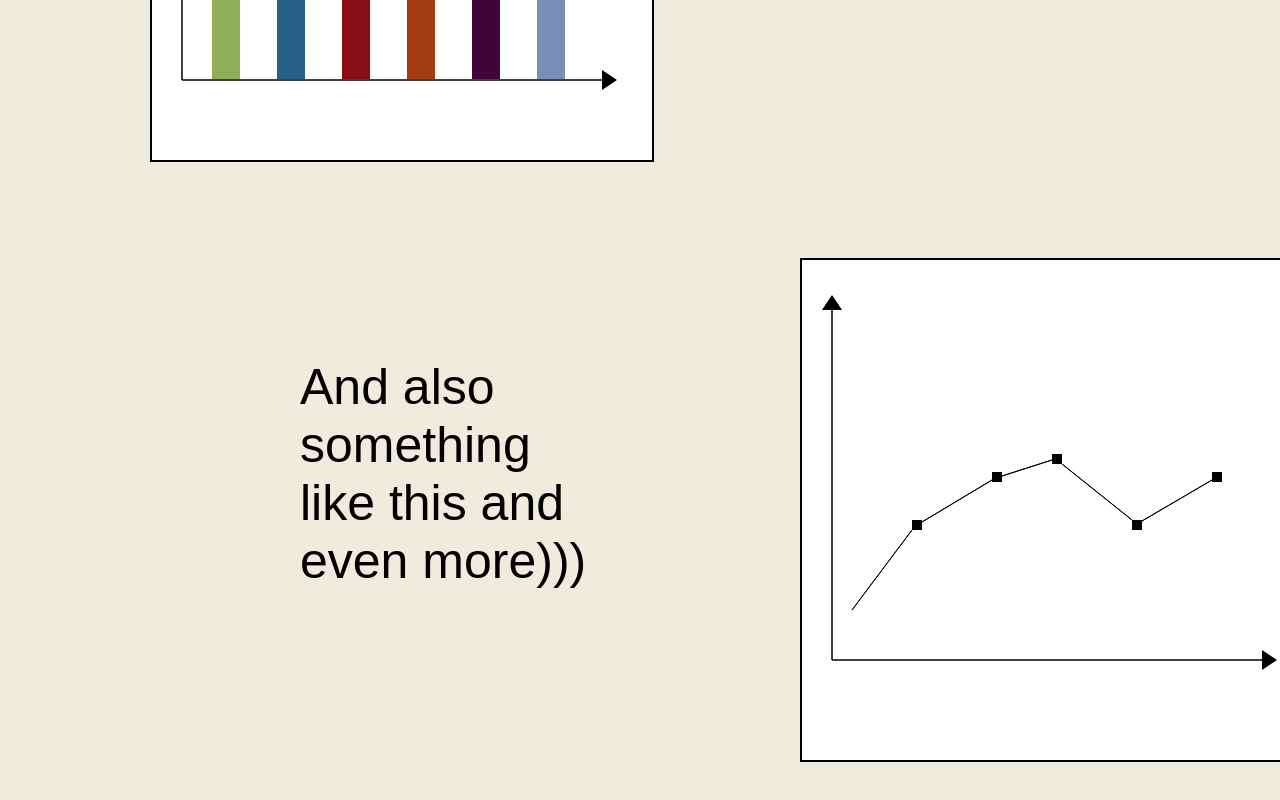
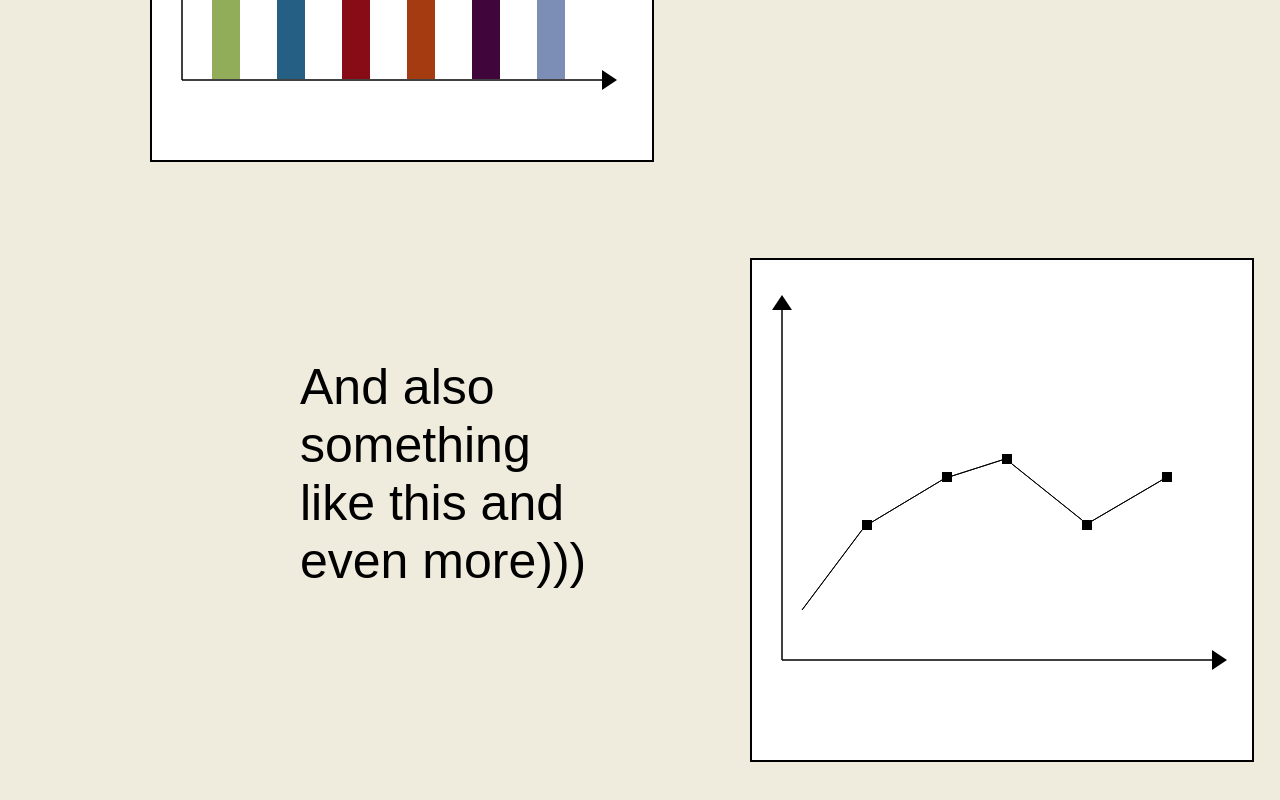
Before and after one commit to Nayopes/canvasHW, a plain HTML site: page index.html in a window 1280 px wide. Shown: the part 492-1292 px from the top of the page. Drawn offline with Linux system fonts and the light colour scheme.

Commit message:
cleaned code and fixed position

```diff
--- a/MShw3.css
+++ b/MShw3.css
@@ -26,14 +26,14 @@ canvas{
     border: 2px solid black;
     position: absolute;
     top: 750px;
-    left: 800px;
+    left: 750px;
 }
 div.first{
     width: 300px;
     height: 400px;
     position: absolute;
     top: 200px;
-    left: 800px;
+    left: 750px;
 }
 div.second{
     width: 300px;
--- a/index.html
+++ b/index.html
@@ -9,15 +9,31 @@
 
 <body>
 
-        <h1>Canvas Knowledge Base</h1>
-    <canvas id="First"
-            width="500px"
-            height="500px">
+    <h1>Canvas Knowledge Base</h1>
+    <canvas
+        id="First"
+        width="500px"
+        height="500px"
+    >
+    </canvas>
+    <canvas
+        id="Second"
+        width="500px"
+        height="500px"
+    >
+    </canvas>
+    <div class="first">
+        <p> I can create something like this))) </p>
 
-    </canvas>
+     </div>
+     <div class="second">
+         <p>And also something like this and even more))) </p>
+
+     </div>
     <script>
-        var canvas=document.getElementById('First')
-        var ctx=canvas.getContext('2d')
+        let canvas = document.getElementById('First')
+        let ctx = canvas.getContext('2d')
+
     //lines
         ctx.beginPath()
         ctx.moveTo(30, 50)
@@ -67,109 +83,92 @@
         ctx.fillStyle='#7d8eb6'
         ctx.fillRect(385, 150, 28, 269)
 
-      </script>
-
-    <canvas id="Second"
-            width="500px"
-            height="500px">
-
-    </canvas>
-
-    <script>
-        var canvas=document.getElementById('Second')
-        var ctx=canvas.getContext('2d')
+        let canvas2 = document.getElementById('Second')
+        let ctx2 = canvas2.getContext('2d')
 
     //lines
-        ctx.beginPath()
-        ctx.moveTo(30, 50)
-        ctx.lineTo(30, 400)
-        ctx.closePath()
-        ctx.stroke()
+        ctx2.beginPath()
+        ctx2.moveTo(30, 50)
+        ctx2.lineTo(30, 400)
+        ctx2.closePath()
+        ctx2.stroke()
 
-        ctx.beginPath()
-        ctx.moveTo(30, 400)
-        ctx.lineTo(460, 400)
-        ctx.closePath()
-        ctx.stroke()
+        ctx2.beginPath()
+        ctx2.moveTo(30, 400)
+        ctx2.lineTo(460, 400)
+        ctx2.closePath()
+        ctx2.stroke()
 
     //triangles
 
-        ctx.beginPath()
-        ctx.moveTo(20, 50)
-        ctx.lineTo(40, 50)
-        ctx.lineTo(30, 35)
-        ctx.closePath()
-        ctx.fillStyle='black'
-        ctx.fill()
+        ctx2.beginPath()
+        ctx2.moveTo(20, 50)
+        ctx2.lineTo(40, 50)
+        ctx2.lineTo(30, 35)
+        ctx2.closePath()
+        ctx2.fillStyle='black'
+        ctx2.fill()
 
-        ctx.beginPath()
-        ctx.moveTo(460, 390)
-        ctx.lineTo(460, 410)
-        ctx.lineTo(475, 400)
-        ctx.closePath()
-        ctx.fillStyle='black'
-        ctx.fill()
+        ctx2.beginPath()
+        ctx2.moveTo(460, 390)
+        ctx2.lineTo(460, 410)
+        ctx2.lineTo(475, 400)
+        ctx2.closePath()
+        ctx2.fillStyle='black'
+        ctx2.fill()
 
     //figure
-        ctx.beginPath()
-        ctx.moveTo(50, 350)
-        ctx.lineTo(110, 270)
-        ctx.closePath()
-        ctx.stroke()
+        ctx2.beginPath()
+        ctx2.moveTo(50, 350)
+        ctx2.lineTo(110, 270)
+        ctx2.closePath()
+        ctx2.stroke()
 
-        ctx.fillStyle='black'
-        ctx.fillRect(110, 260, 10, 10)
+        ctx2.fillStyle='black'
+        ctx2.fillRect(110, 260, 10, 10)
 
-        ctx.beginPath()
-        ctx.moveTo(120, 262)
-        ctx.lineTo(190, 220)
-        ctx.closePath()
-        ctx.stroke()
+        ctx2.beginPath()
+        ctx2.moveTo(120, 262)
+        ctx2.lineTo(190, 220)
+        ctx2.closePath()
+        ctx2.stroke()
 
-        ctx.fillStyle='black'
-        ctx.fillRect(190, 212, 10, 10)
+        ctx2.fillStyle='black'
+        ctx2.fillRect(190, 212, 10, 10)
 
-        ctx.beginPath()
-        ctx.moveTo(200, 216)
-        ctx.lineTo(250, 200)
-        ctx.closePath()
-        ctx.stroke()
+        ctx2.beginPath()
+        ctx2.moveTo(200, 216)
+        ctx2.lineTo(250, 200)
+        ctx2.closePath()
+        ctx2.stroke()
 
-        ctx.fillStyle='black'
-        ctx.fillRect(250, 194, 10, 10)
+        ctx2.fillStyle='black'
+        ctx2.fillRect(250, 194, 10, 10)
 
-        ctx.beginPath()
-        ctx.moveTo(260, 204)
-        ctx.lineTo(330, 260)
-        ctx.closePath()
-        ctx.stroke()
+        ctx2.beginPath()
+        ctx2.moveTo(260, 204)
+        ctx2.lineTo(330, 260)
+        ctx2.closePath()
+        ctx2.stroke()
 
-        ctx.fillStyle='black'
-        ctx.fillRect(330, 260, 10, 10)
+        ctx2.fillStyle='black'
+        ctx2.fillRect(330, 260, 10, 10)
 
-        ctx.beginPath()
-        ctx.moveTo(340, 261)
-        ctx.lineTo(410, 220)
-        ctx.closePath()
-        ctx.stroke()
+        ctx2.beginPath()
+        ctx2.moveTo(340, 261)
+        ctx2.lineTo(410, 220)
+        ctx2.closePath()
+        ctx2.stroke()
 
-        ctx.fillStyle='black'
-        ctx.fillRect(410, 212, 10, 10)
+        ctx2.fillStyle='black'
+        ctx2.fillRect(410, 212, 10, 10)
 
 
 
 
     </script>
 
-<div class="first">
-   <p> I can create something like this))) </p>
 
-</div>
-
-<div class="second">
-    <p>And also something like this and even more))) </p>
-
-</div>
 
 
 </body>
```
